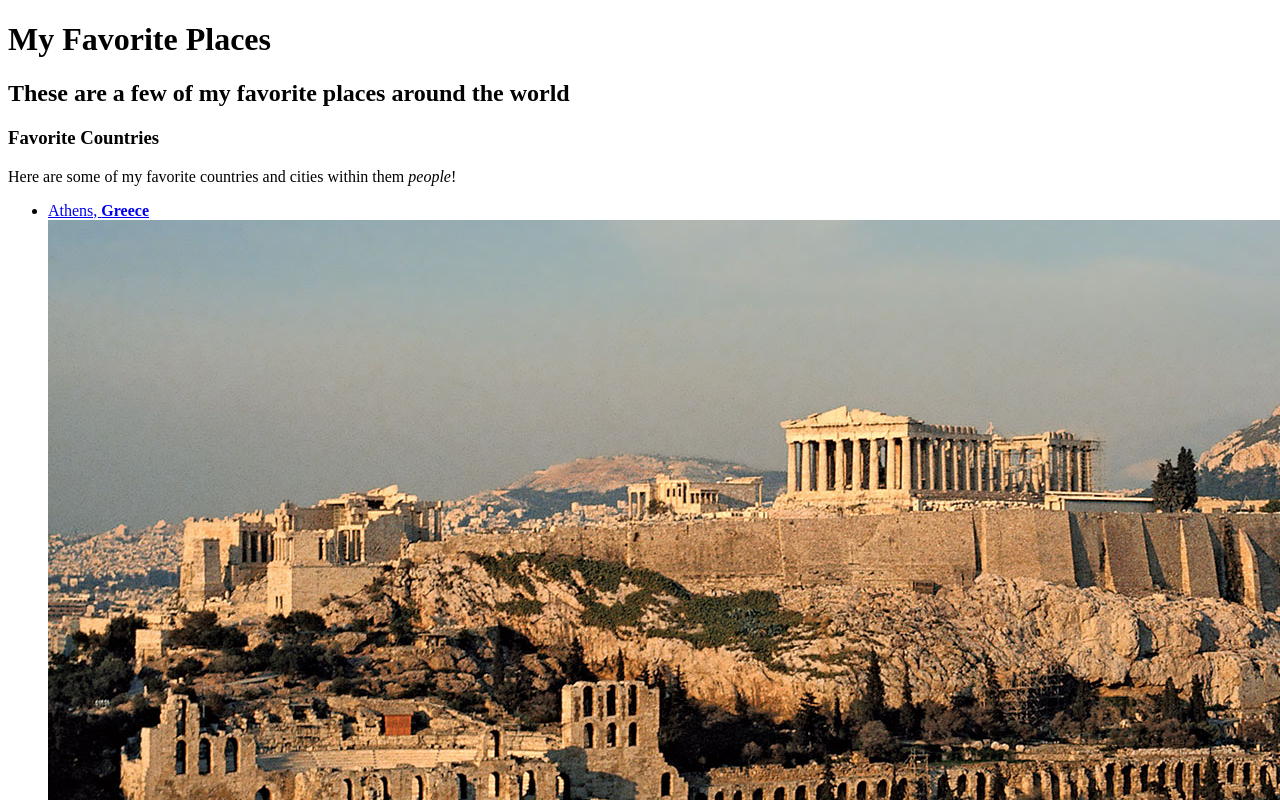
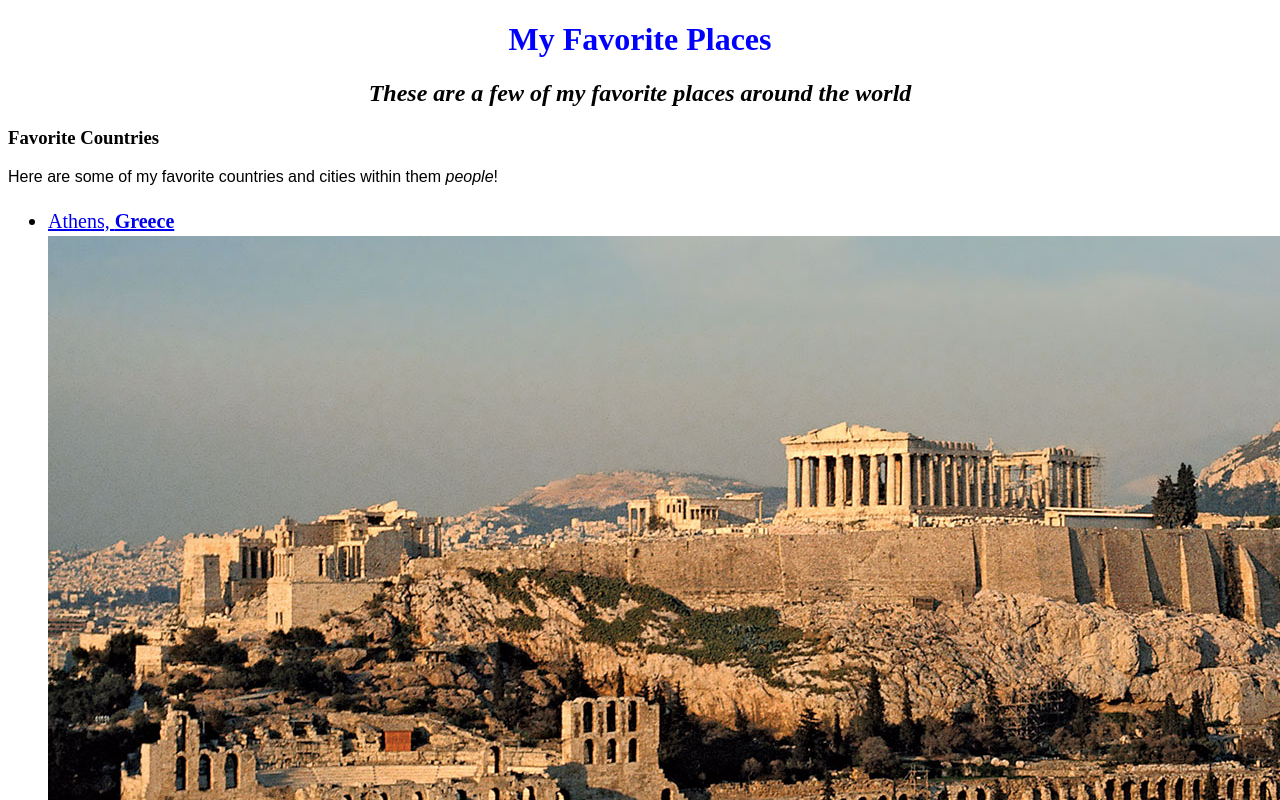
Before and after one commit to sylvjaz/Favorite-Places, a plain HTML site: page index.html in a window 1280 px wide. Shown: the top 800 px of the page. Drawn offline with Linux system fonts and the light colour scheme.

Commit message:
Change name of favoriteplaces.html file to index.html.

```diff
--- /dev/null
+++ b/css/styles.css
@@ -0,0 +1,18 @@
+h1 {
+  color: blue;
+  text-align: center;
+}
+
+h2 {
+  font-style: italic;
+  text-align: center;
+}
+
+p {
+  font-family: sans-serif;
+}
+
+ul {
+  font-size: 20px;
+  line-height: 30px;
+}
--- a/favoriteplaces.html
+++ b/index.html
@@ -1,6 +1,8 @@
 <!DOCTYPE html>
 <html lang="en-US">
 <head>
+  <link href="css/styles.css"
+   rel="stylesheet" type="text/css">
   <title>Favorite Places to Visit</title>
 </head>
 <body>
```
Also changed, not shown: 1 other file.
